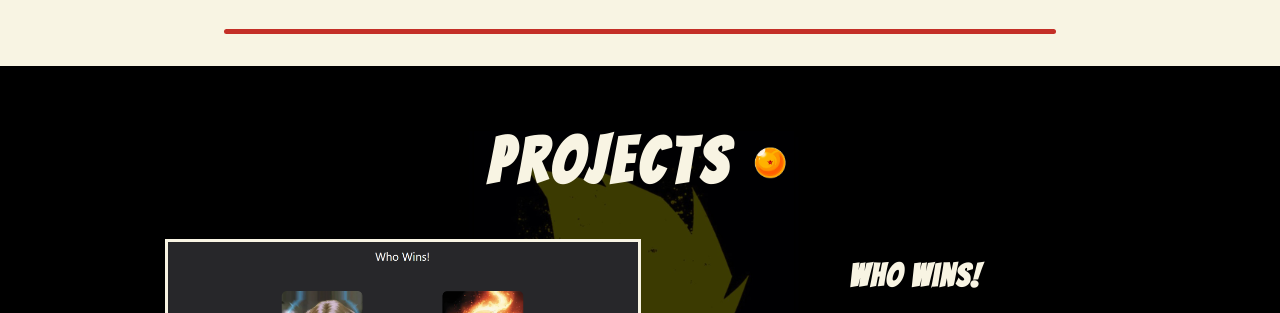
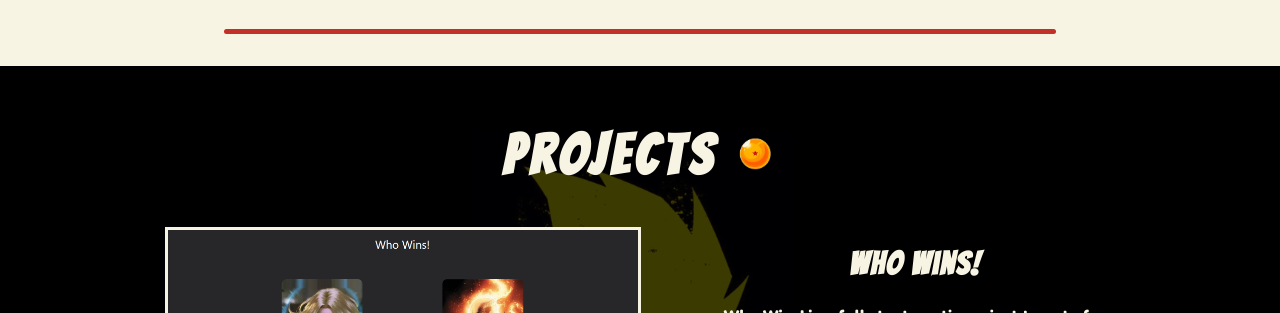
Before and after one commit to umrian/kjohn, a website built with Vite: page index.html in a window 1280 px wide. Shown: the part 1183-1496 px from the top of the page. Built offline with nearby package versions, Linux system fonts and the light colour scheme; what TagCloud would draw is missing.

Commit message:
typography fix

```diff
--- a/styles/base/_reset.scss
+++ b/styles/base/_reset.scss
@@ -33,7 +33,9 @@ ol[role="list"] {
 html:focus-within {
   scroll-behavior: smooth;
 }
-
+html {
+  scroll-behavior: smooth;
+}
 /* Set core body defaults */
 body {
   min-height: 100vh;
@@ -92,7 +94,7 @@ h1 {
 h2 {
   font-family: "Bangers", cursive;
   letter-spacing: 0.2ch;
-  font-size: 4rem;
+  font-size: 3.5rem;
 }
 h3 {
   font-family: "Bangers", cursive;
--- a/styles/base/_typography.scss
+++ b/styles/base/_typography.scss
@@ -18,4 +18,5 @@ $type-scale: (
   ),
 );
 
+//h1 3rem on mobile-only, 3.5rem default
 //h2 fs 3rem on mobile
```
